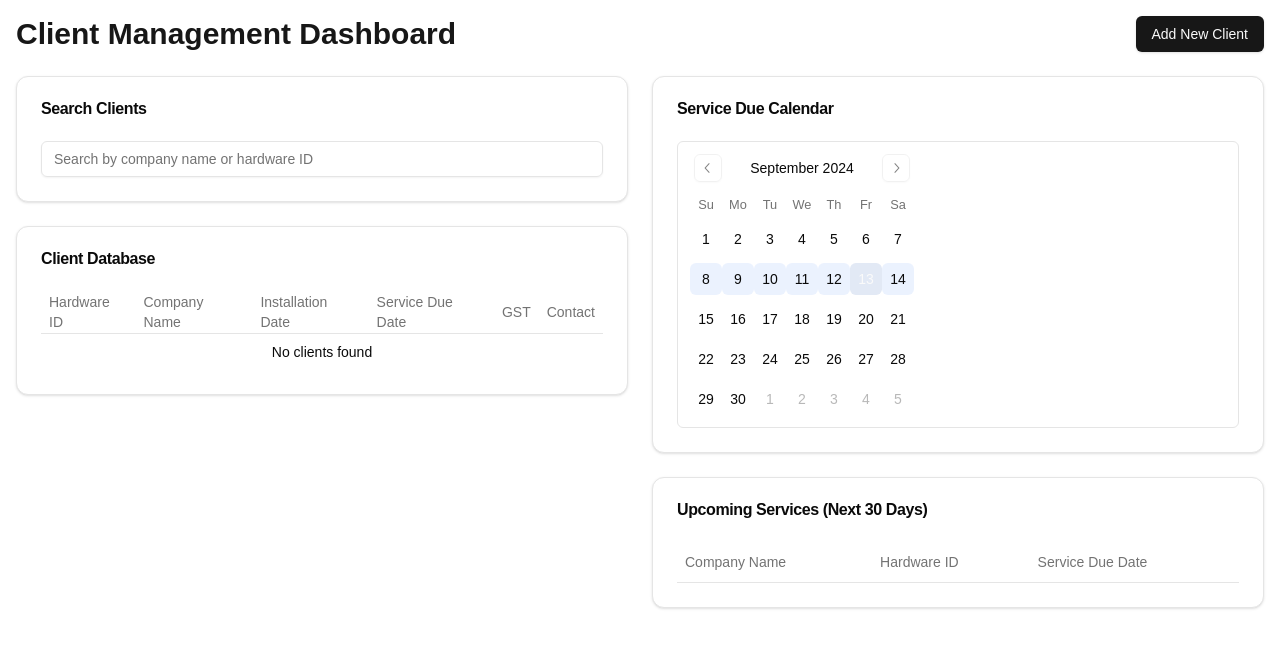
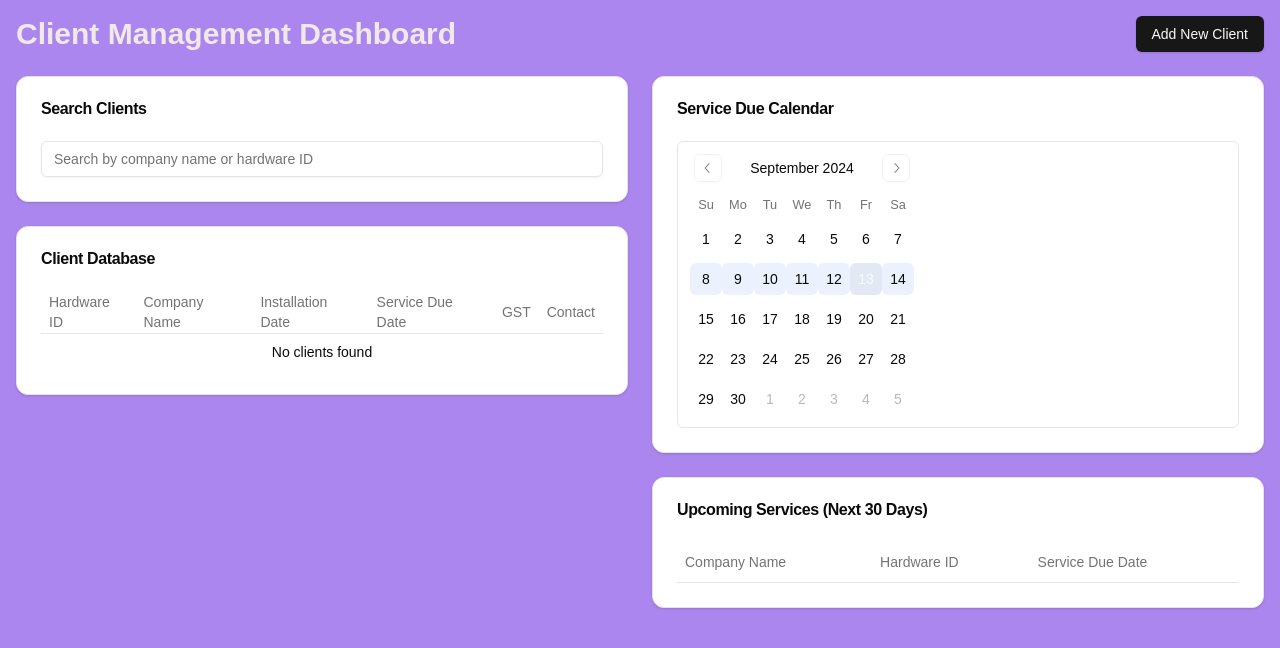
Before and after one commit to lakshmisindhe/servicescheduler, a Next.js app: page / in a window 1280 px wide. Shown: the top 648 px of the page. Built offline with nearby package versions, Linux system fonts and the light colour scheme.

Commit message:
seventcommit

```diff
--- a/src/app/globals.css
+++ b/src/app/globals.css
@@ -3,13 +3,13 @@
 @tailwind utilities;
 
 :root {
-  --background: #ffffff;
-  --foreground: #171717;
+  --background: #aa86ee;
+  --foreground: #f3e8e8;
 }
 
 @media (prefers-color-scheme: dark) {
   :root {
-    --background: #0a0a0a;
+    --background: #212020;
     --foreground: #ededed;
   }
 }
```
